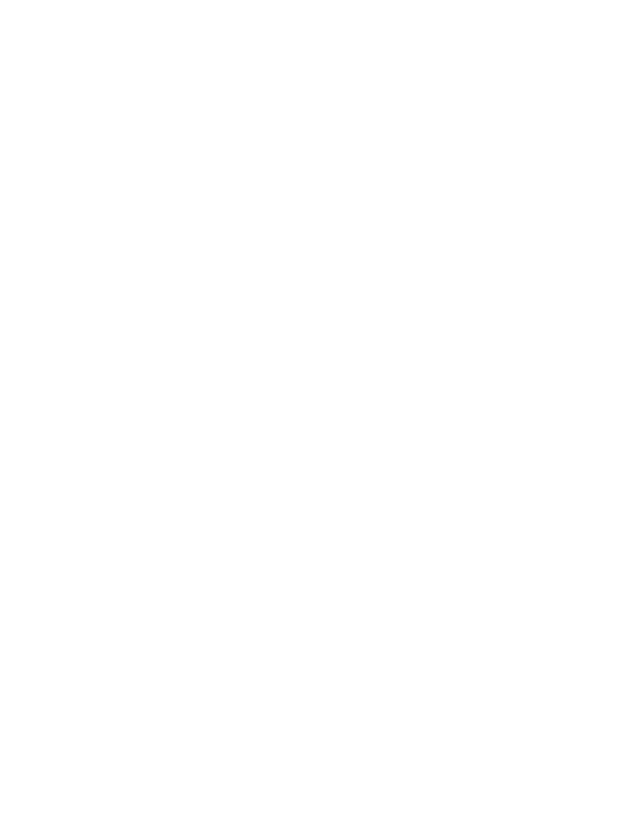
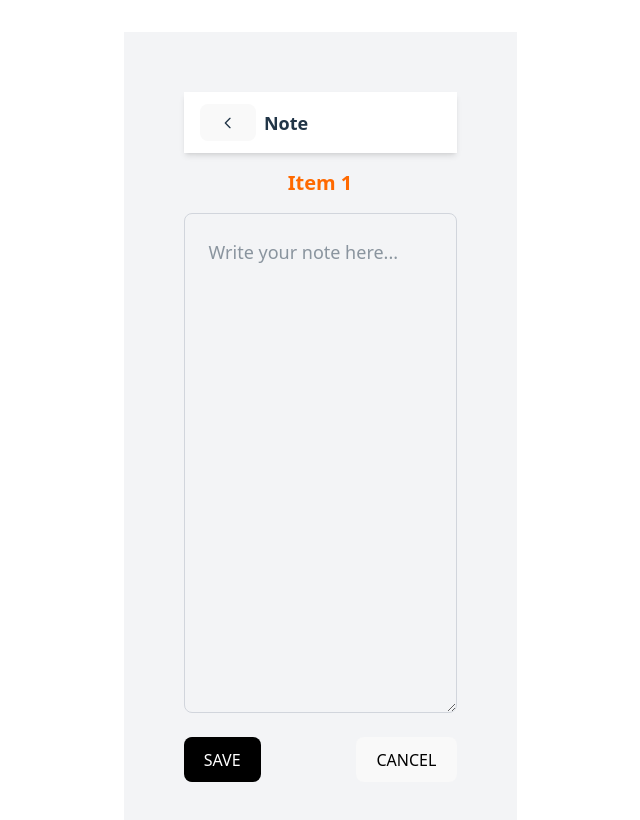
Before and after one commit to HoangDinhBui/SelfOrderingRestaurant, a React (Vite) app in the folder frontend/frontend/: page /note/1 in a window 1280 px wide. Before the commit this address had no page. Shown: the top 820 px of the page, without its empty margins (320-960 px from the left). Built offline with nearby package versions, Linux system fonts and the light colour scheme.

Commit message:
Feat:Note

```diff
--- a/frontend/frontend/src/App.jsx
+++ b/frontend/frontend/src/App.jsx
@@ -4,6 +4,7 @@ import Home from "./pages/Home/Home";
 import Menu from './pages/Menu/Menu';
 import Order from './pages/Order/Order'; // Import trang Order
 import ViewItem from "./pages/ViewItem/ViewItem";
+import Note from "./pages/Note/Note";
 
 function App() {
   return (
@@ -13,6 +14,7 @@ function App() {
         <Route path="/menu" element={<Menu />} />
         <Route path="/order" element={<Order />} /> {/* Thêm route cho trang Order */}
         <Route path="/view/:id" element={<ViewItem />} />
+        <Route path="/note/:id" element={<Note />} />
       </Routes>
     </Router>
   );
--- /dev/null
+++ b/frontend/frontend/src/pages/Note/Note.jsx
@@ -0,0 +1,80 @@
+import { useState } from "react";
+import { useNavigate, useParams, useLocation } from "react-router-dom";
+
+const Note = () => {
+  const { id } = useParams(); // Lấy id món ăn từ URL
+  const navigate = useNavigate();
+  const location = useLocation(); // Lấy state được truyền khi điều hướng
+  const itemName = location.state?.name || `Item ${id}`; // Lấy tên món ăn từ state hoặc hiển thị mặc định
+
+  // Lấy ghi chú từ localStorage nếu có
+  const [note, setNote] = useState(() => localStorage.getItem(`note-${id}`) || "");
+
+  // Hàm xử lý lưu ghi chú
+  const handleSave = () => {
+    // Lưu ghi chú vào localStorage
+    localStorage.setItem(`note-${id}`, note);
+    navigate(-1); // Quay lại trang trước đó
+  };
+
+  // Hàm xử lý hủy bỏ
+  const handleCancel = () => {
+    navigate(-1); // Quay lại trang trước đó
+  };
+
+  return (
+    <div className="min-h-screen bg-gray-100 p-15 flex flex-col items-center">
+      {/* Header */}
+      <div className="bg-white py-3 shadow-md sticky top-0 z-10 flex items-center justify-between w-full max-w-2xl px-4">
+        <button
+          onClick={() => navigate(-1)}
+          className="p-2 rounded-full bg-gray-200 hover:bg-gray-300"
+        >
+          <svg
+            xmlns="http://www.w3.org/2000/svg"
+            fill="none"
+            viewBox="0 0 24 24"
+            strokeWidth="2"
+            stroke="currentColor"
+            className="w-4 h-4"
+          >
+            <path strokeLinecap="round" strokeLinejoin="round" d="M15 19l-7-7 7-7" />
+          </svg>
+        </button>
+        <h2 className="text-lg font-bold text-left flex-1 ml-2">Note</h2>
+        <div className="w-4"></div> {/* Để giữ cân bằng với nút quay lại */}
+      </div>
+
+      {/* Tên món ăn */}
+      <h3 className="text-center text-orange-500 font-bold text-xl mt-4">
+        {itemName} {/* Hiển thị tên món ăn */}
+      </h3>
+
+      {/* Ghi chú */}
+        <textarea
+            value={note}
+            onChange={(e) => setNote(e.target.value)}
+            className="w-full max-w-3xl h-[500px] mt-4 p-6 border border-gray-300 rounded-lg focus:outline-none focus:ring-2 focus:ring-blue-500 text-lg"
+            placeholder="Write your note here..."
+        ></textarea>
+
+      {/* Nút Save và Cancel */}
+      <div className="flex justify-between w-full max-w-2xl mt-6">
+        <button
+          onClick={handleSave}
+          className="!bg-black text-white px-6 py-2 rounded-lg hover:bg-gray-800"
+        >
+          SAVE
+        </button>
+        <button
+          onClick={handleCancel}
+          className="border border-black text-black px-6 py-2 rounded-lg hover:bg-gray-200"
+        >
+          CANCEL
+        </button>
+      </div>
+    </div>
+  );
+};
+
+export default Note;
--- a/frontend/frontend/src/pages/Order/Order.jsx
+++ b/frontend/frontend/src/pages/Order/Order.jsx
@@ -29,6 +29,9 @@ const Order = () => {
     },
   ]);
 
+  const [showModal, setShowModal] = useState(false); // State để điều khiển modal
+  const [showConfirmation, setShowConfirmation] = useState(false);
+
   // Tính tổng tiền
   const totalPrice = cartItems.reduce((total, item) => total + item.price * item.quantity, 0);
 
@@ -46,6 +49,12 @@ const Order = () => {
   // Xử lý xóa món ăn
   const removeItem = (id) => {
     setCartItems((prevItems) => prevItems.filter((item) => item.id !== id));
+  };
+
+  // Xử lý khi nhấn "YES" trong modal
+  const handleConfirmOrder = () => {
+    setShowModal(false); // Đóng modal
+    setShowConfirmation(true); // Hiển thị bảng mới
   };
 
   return (
@@ -171,7 +180,10 @@ const Order = () => {
                       +
                     </button>
                   </div>
-                  <button className="bg-gray-200 px-4 py-2 rounded-lg hover:bg-gray-300">
+                  <button
+                    onClick={() => navigate(`/note/${item.id}`, { state: { name: item.name } })} // Truyền tên món ăn qua state
+                    className="!bg-gray-400 text-white px-4 py-2 rounded-lg hover:bg-gray-800"
+                  >
                     Note
                   </button>
                 </div>
@@ -183,7 +195,10 @@ const Order = () => {
         {/* Tổng tiền */}
         <div className="mt-6 flex justify-between items-center w-full max-w-2xl">
           {/* Nút Order */}
-          <button className="!bg-red-500 text-white py-2 px-6 rounded-lg flex items-center hover:bg-red-600">
+          <button
+            onClick={() => setShowModal(true)} // Hiển thị modal khi nhấn Order
+            className="!bg-red-500 text-white py-2 px-6 rounded-lg flex items-center hover:bg-red-600"
+          >
             Order
             <svg
               xmlns="http://www.w3.org/2000/svg"
@@ -206,6 +221,94 @@ const Order = () => {
           </div>
         </div>
       </div>
+
+      {/* Modal */}
+      {showModal && (
+        <div className="fixed inset-0  bg-opacity-20 backdrop-blur-sm flex items-center justify-center z-50">
+          <div className="relative bg-white p-6 rounded-lg shadow-lg w-96 border border-gray-300">
+            {/* Nút đóng modal */}
+            <button
+              onClick={() => setShowModal(false)} // Đóng modal
+              className="absolute top-2 right-2 text-gray-500 hover:text-gray-800"
+            >
+              <svg
+                xmlns="http://www.w3.org/2000/svg"
+                fill="none"
+                viewBox="0 0 24 24"
+                strokeWidth="2"
+                stroke="currentColor"
+                className="w-6 h-6"
+              >
+                <path
+                  strokeLinecap="round"
+                  strokeLinejoin="round"
+                  d="M6 18L18 6M6 6l12 12"
+                />
+              </svg>
+            </button>
+
+            {/* Nội dung modal */}
+            <img
+              src="/src/assets/img/logo.jpg" // Đường dẫn đến logo
+              alt="Restaurant Logo"
+              className="mx-auto mb-4 w-50 h-50 object-contain" // Căn giữa và chỉnh kích thước logo
+            />
+            <p className="text-center text-gray-700 mb-6">
+              ARE YOU SURE YOU WANT TO ORDER THESE DISHES?
+            </p>
+            <div className="flex justify-center space-x-4">
+              <button
+                onClick={handleConfirmOrder}
+                className="!bg-black text-white px-6 py-2 rounded-lg hover:bg-gray-800"
+              >
+                YES
+              </button>
+              <button
+                onClick={() => setShowModal(false)} // Đóng modal
+                className="!bg-gray-200 border border-black text-black px-6 py-2 rounded-lg hover:bg-gray-200"
+              >
+                NO
+              </button>
+            </div>
+          </div>
+        </div>
+      )}
+
+      {/* Bảng mới */}
+      {showConfirmation && (
+        <div className="fixed inset-0  bg-opacity-20 backdrop-blur-sm flex items-center justify-center z-50">
+          <div className="relative bg-white p-6 rounded-lg shadow-lg w-96 border border-gray-300">
+            {/* Nút đóng modal */}
+            <button
+              onClick={() => setShowConfirmation(false)} // Đóng modal
+              className="absolute top-2 right-2 text-gray-500 hover:text-gray-800"
+            >
+              <svg
+                xmlns="http://www.w3.org/2000/svg"
+                fill="none"
+                viewBox="0 0 24 24"
+                strokeWidth="2"
+                stroke="currentColor"
+                className="w-6 h-6"
+              >
+                <path
+                  strokeLinecap="round"
+                  strokeLinejoin="round"
+                  d="M6 18L18 6M6 6l12 12"
+                />
+              </svg>
+            </button>
+            <img
+              src="/src/assets/img/logo.jpg" // Đường dẫn đến logo
+              alt="Restaurant Logo"
+              className="mx-auto mb-4 w-50 h-50 object-contain" // Căn giữa và chỉnh kích thước logo
+            />
+            <p className="text-center text-gray-700 mb-6">
+              WE HAVE RECEIVED YOUR PAYMENT REQUEST, PLEASE WAIT A MOMENT
+            </p>
+          </div>
+        </div>
+      )}
     </div>
   );
 };
--- a/frontend/frontend/src/pages/ViewItem/ViewItem.jsx
+++ b/frontend/frontend/src/pages/ViewItem/ViewItem.jsx
@@ -99,9 +99,12 @@ const ViewItem = () => {
                     <span className="text-sm text-gray-600">{item.category}</span>
                 </div>
             </div>
-          <button className="!bg-gray-400 px-4 py-2 rounded-lg hover:bg-gray-300">
-            Note
-          </button>
+            <button
+              onClick={() => navigate(`/note/${id}`, { state: { name: item.name } })} // Truyền tên món ăn qua state
+              className="!bg-gray-400 text-white px-4 py-2 rounded-lg hover:bg-gray-800"
+            >
+              Note
+            </button>
         </div>
 
         {/* Mô tả */}
```
Also changed, not shown: frontend/frontend/src/assets/img/logo.jpg (added).
